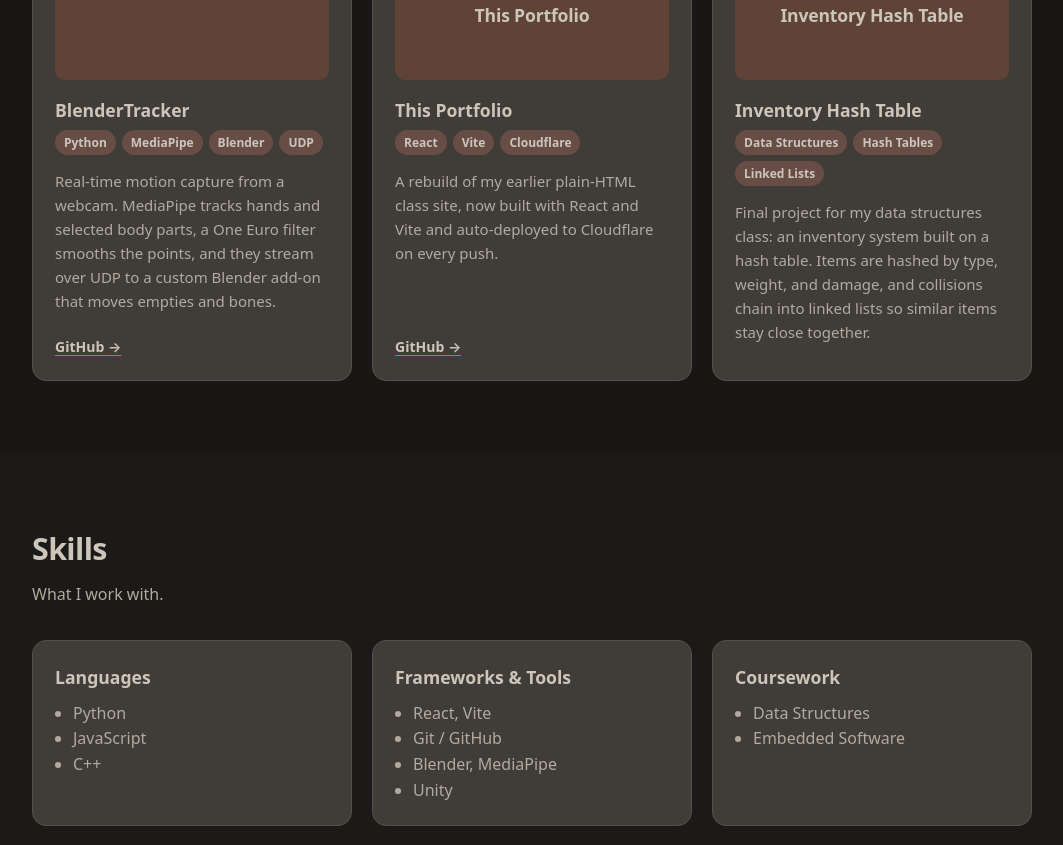
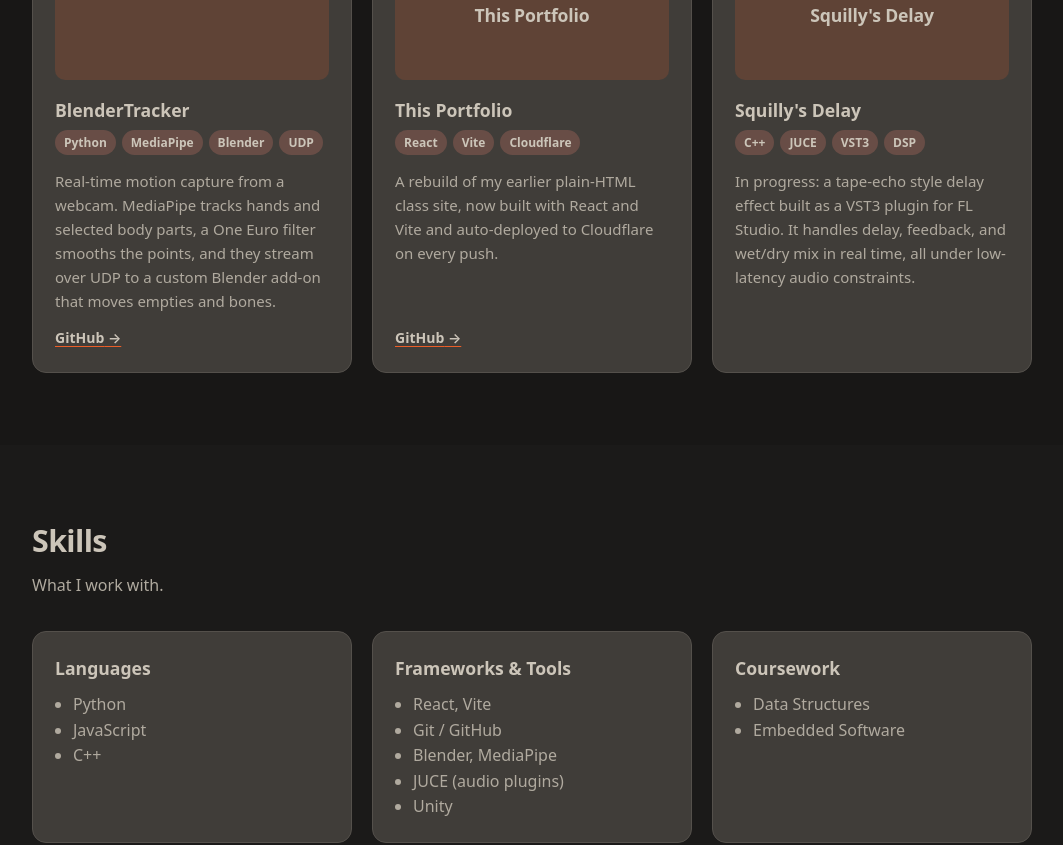
Before and after one commit to wjvance213/personalWebsite, a React (Vite) app: page / in a window 1280 px wide. Shown: the part 1460-2305 px from the top of the page, without its empty margins (108-1171 px from the left). Built offline with nearby package versions, Linux system fonts and the light colour scheme; grey boxes are pictures that could not be loaded.

Commit message:
updating projects and skills

```diff
--- a/src/content.js
+++ b/src/content.js
@@ -1,5 +1,5 @@
 // All site copy lives here so it can be edited without touching the components.
-// Anything still missing (résumé, Squilly's Delay) is left out
+// Anything still missing (like the résumé) is left out
 // rather than shown as a placeholder; add it here when it's ready.
 import surfPhoto from './assets/surf.jpg'
 import blenderTrackerClip from './assets/BlenderTrackerclip.mp4'
@@ -58,17 +58,17 @@ export const projects = [
     links: [{ label: 'GitHub', href: 'https://github.com/wjvance213/personalWebsite' }],
   },
   {
-    title: 'Inventory Hash Table',
-    tags: ['Data Structures', 'Hash Tables', 'Linked Lists'],
+    title: "Squilly's Delay",
+    tags: ['C++', 'JUCE', 'VST3', 'DSP'],
     description:
-      'Final project for my data structures class: an inventory system built on a hash table. Items are hashed by type, weight, and damage, and collisions chain into linked lists so similar items stay close together.',
+      'In progress: a tape-echo style delay effect built as a VST3 plugin for FL Studio. It handles delay, feedback, and wet/dry mix in real time, all under low-latency audio constraints.',
     links: [],
   },
 ]
 
 export const skills = [
   { title: 'Languages', items: ['Python', 'JavaScript', 'C++'] },
-  { title: 'Frameworks & Tools', items: ['React, Vite', 'Git / GitHub', 'Blender, MediaPipe', 'Unity'] },
+  { title: 'Frameworks & Tools', items: ['React, Vite', 'Git / GitHub', 'Blender, MediaPipe', 'JUCE (audio plugins)', 'Unity'] },
   { title: 'Coursework', items: ['Data Structures', 'Embedded Software'] },
 ]
 
```
